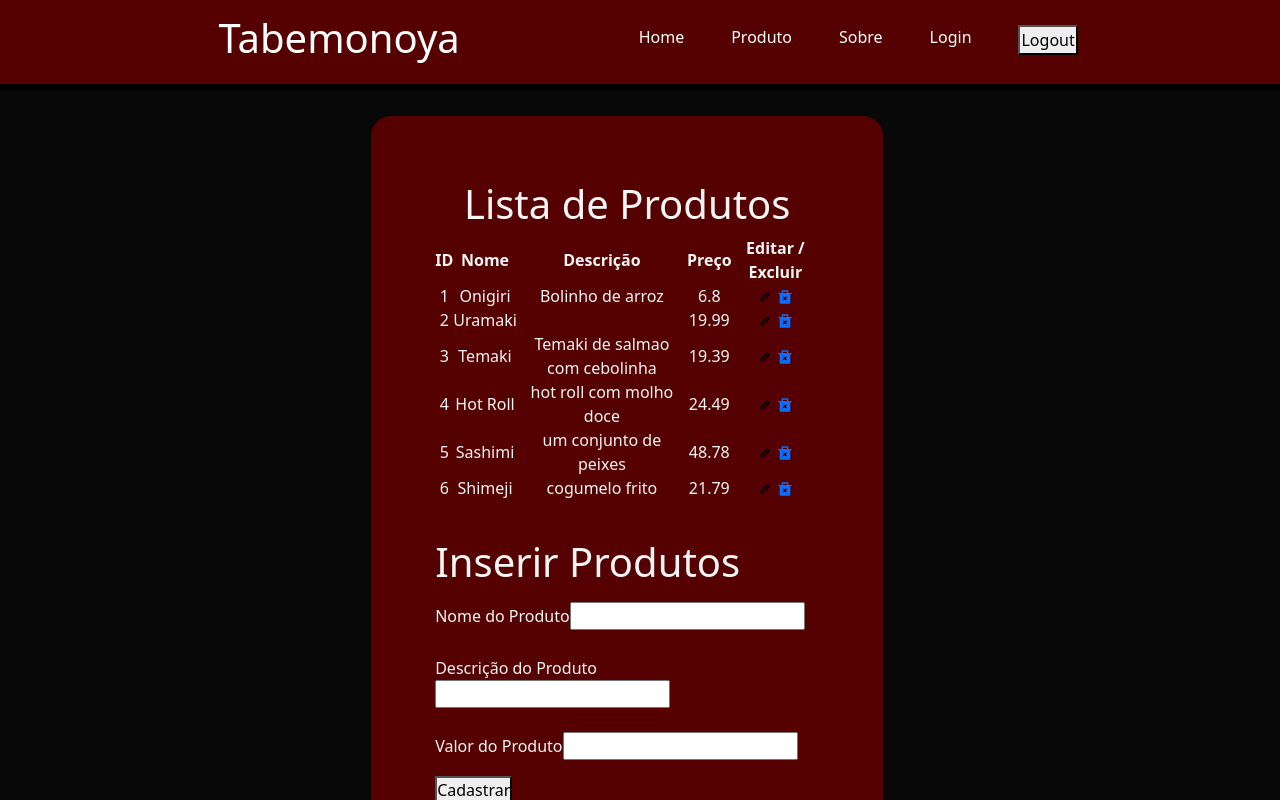
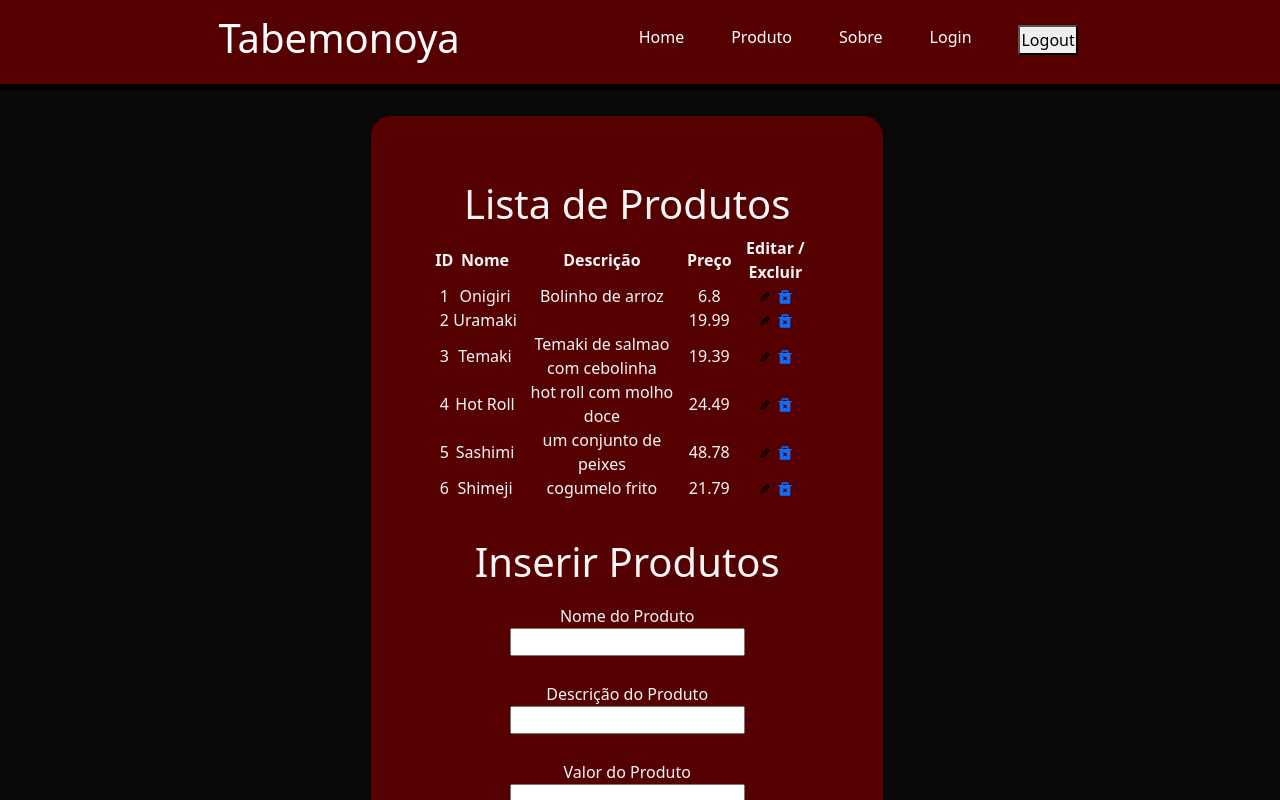
Before and after one commit to VinhaCityCp2/Cp6_Web, a React (Vite) app: page /produtos in a window 1280 px wide. Shown: the top 800 px of the page. Built offline with nearby package versions, Linux system fonts and the light colour scheme.

Commit message:
Versão 6

```diff
--- /dev/null
+++ b/src/routes/InserirProduto.css
@@ -0,0 +1,21 @@
+section{
+    display: flex;
+    flex-direction: column;
+    justify-content: center;
+}
+
+fieldset{
+    display: flex;
+    flex-direction: column;
+    align-items: center;
+}
+
+#nome, #descricao, #valores{
+    display: flex;
+    justify-content: center;
+}
+
+#idNome, #idDesc, #idValor{
+    display: flex;
+
+}
--- a/src/routes/InserirProduto.jsx
+++ b/src/routes/InserirProduto.jsx
@@ -1,6 +1,7 @@
 import { useState } from "react";
 import { useNavigate } from "react-router-dom";
 import { ListaProdutos } from "../components/ListaProdutos";
+import './InserirProduto.css';
 
 export default function InserirProduto (){
 
@@ -41,7 +42,7 @@ export default function InserirProduto (){
                     <fieldset>
 
                         <p>
-                            <label htmlFor="idNome">
+                            <label htmlFor="idNome" id="nome">
                                 Nome do Produto
                             </label>
                             <input type="text" name="nome" id="idNome"
@@ -51,7 +52,7 @@ export default function InserirProduto (){
                             />
                         </p>
                         <p>
-                            <label htmlFor="idDesc">
+                            <label htmlFor="idDesc" id="descricao">
                                 Descrição do Produto
                             </label>
 
@@ -63,7 +64,7 @@ export default function InserirProduto (){
                             />
                         </p>
                         <p>
-                            <label htmlFor="idValor">
+                            <label htmlFor="idValor" id="valores">
                                 Valor do Produto
                             </label>
 
--- a/src/routes/Login.css
+++ b/src/routes/Login.css
@@ -13,6 +13,7 @@
     border-radius: 500px;
     border-style: groove;
     border-width: 4px;
+    transition: 1s;
 
 }
 .login_geral:hover{
```
